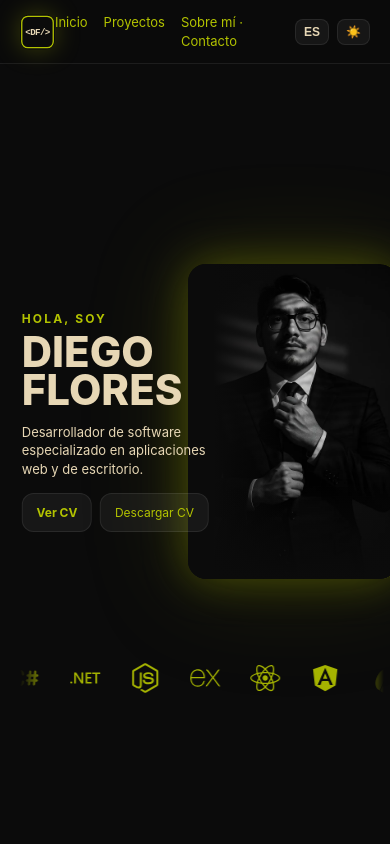
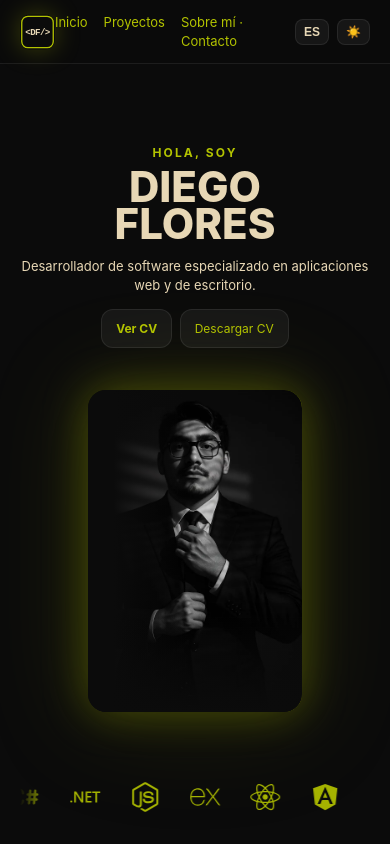
Before and after one commit to DiegoF23/Porfolio2025, a React (Vite) app in the folder client/: page / in a window 390 px wide. Shown: the top 844 px of the page. Built offline with nearby package versions, Linux system fonts and the light colour scheme.

Commit message:
fix: cache-buster CV viewer + stack hero layout on mobile to prevent overlap

```diff
--- a/client/src/context/LanguageContext.jsx
+++ b/client/src/context/LanguageContext.jsx
@@ -143,7 +143,9 @@ export function LanguageProvider({ children }) {
 
   const t = translations[lang];
 
-  const cvFile = lang === "en" ? "/cv-en.pdf" : "/cv.pdf";
+  // Cache-buster to prevent browser from serving stale PDF in viewer
+  const CV_VERSION = "20260527";
+  const cvFile = lang === "en" ? `/cv-en.pdf?v=${CV_VERSION}` : `/cv.pdf?v=${CV_VERSION}`;
 
   return (
     <LanguageContext.Provider value={{ lang, toggleLang, t, cvFile }}>
--- a/client/src/styles/Hero.css
+++ b/client/src/styles/Hero.css
@@ -75,9 +75,44 @@
 }
 @media (max-width: 900px) {
   .hero {
-    grid-template-columns: 56% 44%;
-    gap: 14px;
-    align-items: center;
+    grid-template-columns: 1fr;
+    grid-template-rows: auto auto auto;
+    grid-template-areas:
+      "copy"
+      "photo"
+      "icons";
+    gap: 20px;
+    row-gap: clamp(18px, 4vh, 32px);
+    align-items: start;
+    padding-top: clamp(28px, 5vh, 48px);
+    padding-bottom: clamp(48px, 8vh, 72px);
+    text-align: center;
+  }
+
+  .hero__copy {
+    grid-area: copy;
+    justify-self: center;
+    transform: none;
+    max-width: 100%;
+  }
+
+  .hero__photo-wrapper {
+    grid-area: photo;
+    justify-self: center;
+    width: clamp(200px, 50vw, 320px);
+    transform: none;
+  }
+
+  .hero__tagline,
+  .hero__cta {
+    max-width: 100%;
+    justify-content: center;
+  }
+
+  .hero__icons {
+    grid-column: 1 / -1;
+    align-self: center;
+    padding-bottom: 0;
   }
 }
 @media (max-width: 1200px) and (min-width: 901px) {
@@ -92,11 +127,6 @@
   z-index: 7;
   align-self: center;
   transform: none;
-}
-@media (max-width: 900px) {
-  .hero__copy {
-    transform: translateX(0.5cqw);
-  }
 }
 
 /* ===========================
@@ -191,7 +221,6 @@
 
 @media (max-width: 900px) {
   .hero__cta {
-    max-width: 54cqw;
     gap: 8px;
   }
 
@@ -201,8 +230,6 @@
   }
 
   .hero__photo-wrapper {
-    width: clamp(230px, 46cqw, 460px);
-    transform: translateX(-14px);
     filter:
       drop-shadow(0 0 22px rgba(var(--accent-rgb), 0.32))
       drop-shadow(0 0 48px rgba(var(--accent-rgb), 0.16))
@@ -304,29 +331,39 @@
 
 @media (max-width: 720px) {
   .hero {
-    grid-template-columns: 56% 44%;
-    grid-template-rows: auto auto;
+    grid-template-columns: 1fr;
+    grid-template-rows: auto auto auto;
     grid-template-areas:
-      "copy  photo"
-      "icons icons";
+      "copy"
+      "photo"
+      "icons";
     min-height: calc(100svh - var(--nav-h));
     align-content: center;
-    gap: 14px;
-    row-gap: clamp(34px, 7vh, 56px);
-    text-align: left;
+    gap: 18px;
+    row-gap: clamp(24px, 6vh, 42px);
+    text-align: center;
     padding-top: clamp(24px, 4vh, 42px);
     padding-bottom: clamp(52px, 10vh, 78px);
   }
 
-  .hero__tagline,
-  .hero__cta {
-    max-width: 54cqw;
-    justify-content: flex-start;
+  .hero__copy {
+    grid-area: copy;
+    justify-self: center;
+    transform: none;
+    max-width: 100%;
   }
 
   .hero__photo-wrapper {
-    width: clamp(210px, 46cqw, 320px);
-    transform: translateX(-14px);
+    grid-area: photo;
+    justify-self: center;
+    width: clamp(180px, 55vw, 280px);
+    transform: none;
+  }
+
+  .hero__tagline,
+  .hero__cta {
+    max-width: 100%;
+    justify-content: center;
   }
 
   .hero__icons {
```
